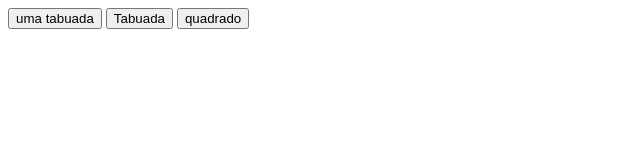
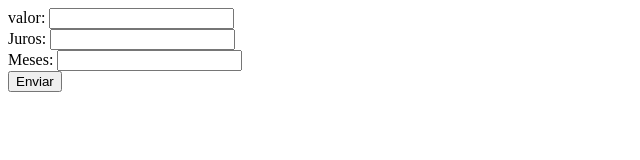
Before and after one commit to NickMaringa/TerceiroTrimestre, a plain HTML site: page index.html in a window 1280 px wide. Shown: the whole page, without its empty margins (0-640 px from the left). Drawn offline with Linux system fonts and the light colour scheme.

Commit message:
Update index.html

```diff
--- a/index.html
+++ b/index.html
@@ -10,9 +10,10 @@
 
 </head>
 <body>
-    <button onclick=" meChame()">uma tabuada  </button>
-    <button onclick=" escreva()">Tabuada </button>
-    <button onclick=" quadrado()">quadrado  </button>
 
+  valor: <input id="val" type="text"><br>
+ Juros: <input id="ju" type="text"><br>
+ Meses: <input id="mes" type="text"><br>
+ <button onclick="total()">Enviar</button>
 </body>
 </html>
```
